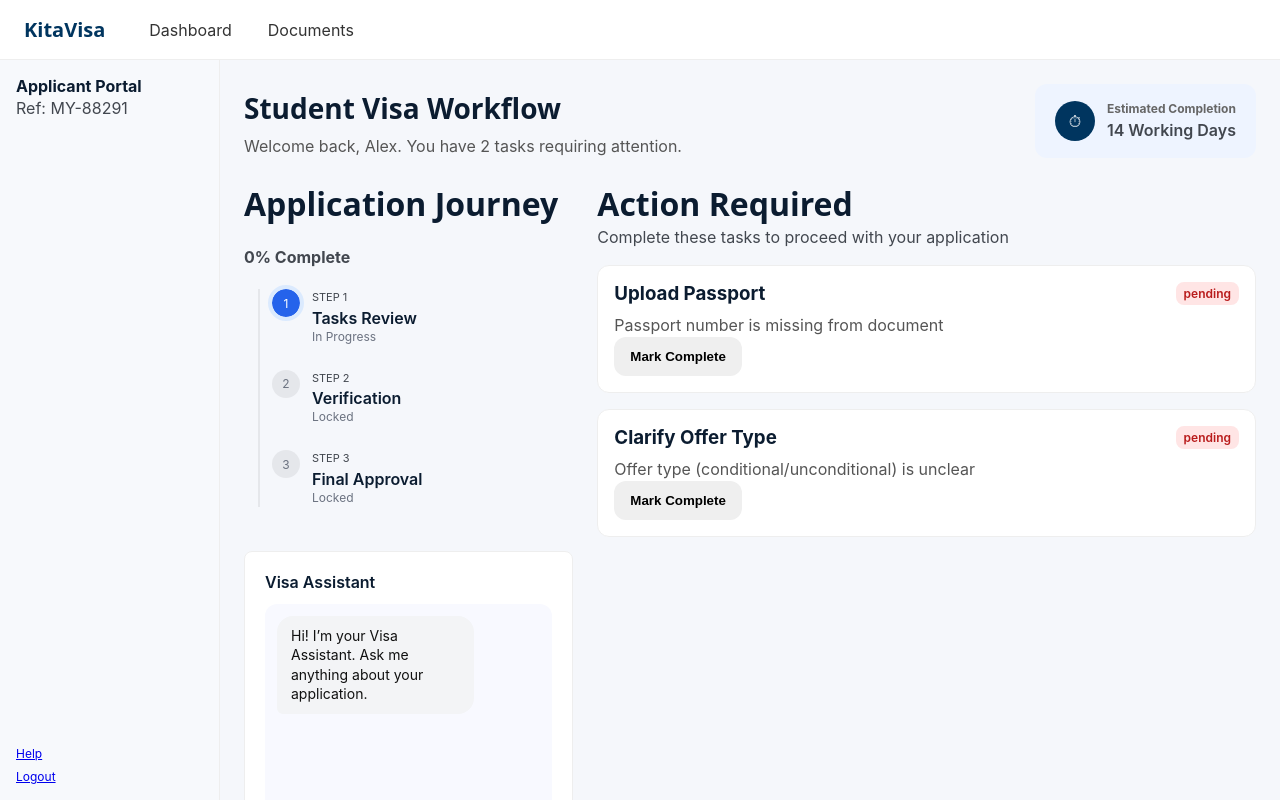
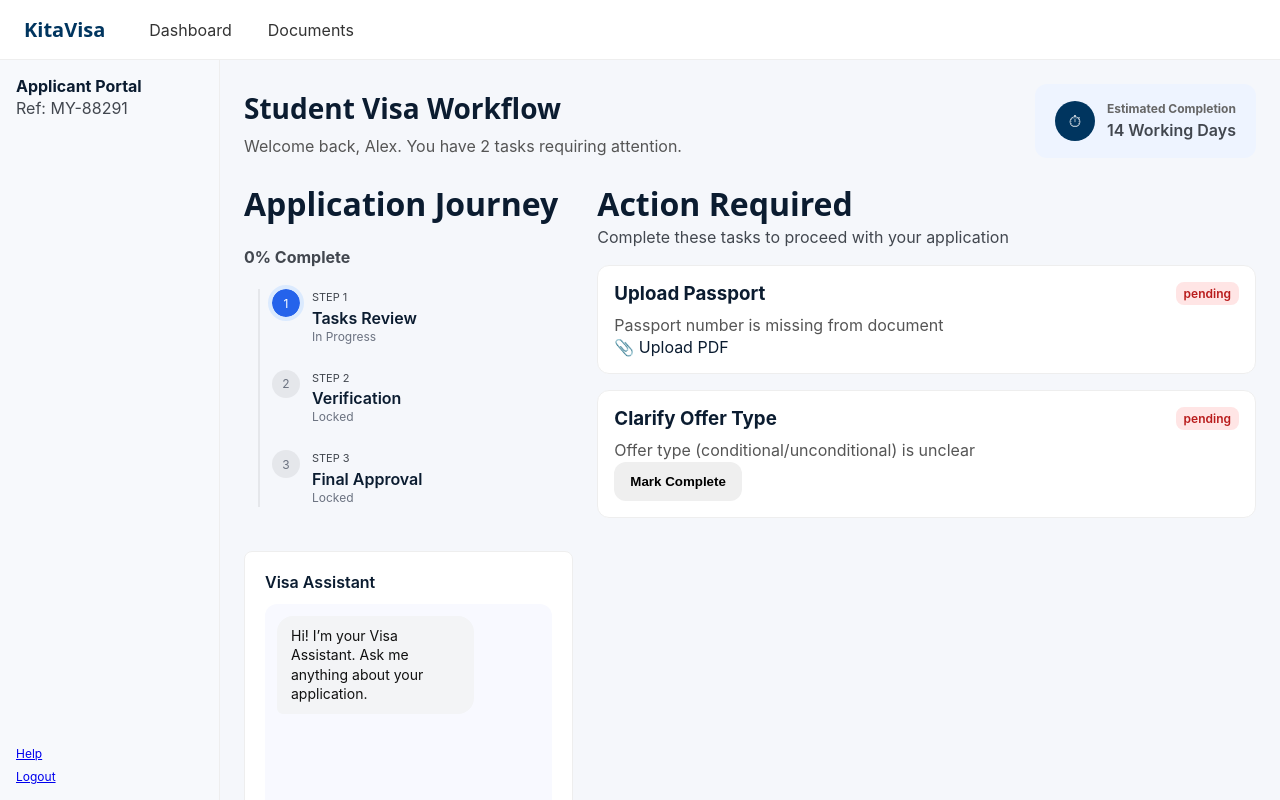
Before and after one commit to ciwahua/kita-visa, a React app in the folder frontend/: page /dashboard in a window 1280 px wide. Built offline with nearby package versions, Linux system fonts and the light colour scheme; the HTML template or start-up script is replaced by a standard one.

Commit message:
documents upload + extraction

```diff
--- a/frontend/src/components/dashboard/TaskCard.jsx
+++ b/frontend/src/components/dashboard/TaskCard.jsx
@@ -1,22 +1,99 @@
-import React from "react";
+import React, { useState } from "react";
+import { useNavigate } from "react-router-dom";
 import "../../styles/dashboard.css";
 
-export default function TaskCard({ tasks, gaps, setGaps }) {
+// Tasks that require file upload based on their linkedGap field
+const UPLOAD_REQUIRED_FIELDS = [
+  "passportNumber",
+  "admissionLetter",
+  "financialProof",
+  "accommodationProof",
+  "employmentOffer",
+  "workContract",
+  "companyDetails",
+  "employerDetails",
+  "workPermit",
+  "proofOfRelationship",
+  "sponsorVisa",
+  "returnTicket",
+  "healthInsurance",
+  "otherDocuments"
+];
+
+export default function TaskCard({ tasks, gaps, setGaps, visaType, input }) {
+  const navigate = useNavigate();
+  const [uploadingId, setUploadingId] = useState(null);
+  const [uploadErrors, setUploadErrors] = useState({});
+  const [uploadedDocs, setUploadedDocs] = useState({});
 
   const handleComplete = (id) => {
-    // Find the task and its linked gap
     const task = tasks.find((t) => t.id === id);
     if (!task) return;
-
-    // Update the corresponding gap as resolved
     const updatedGaps = gaps.map((gap) =>
-      gap.field === task.linkedGap
-        ? { ...gap, status: "completed" }
-        : gap
+      gap.field === task.linkedGap ? { ...gap, status: "completed" } : gap
     );
-
     setGaps(updatedGaps);
   };
+
+  const handleFileUpload = async (taskId, file) => {
+    if (!file) return;
+
+    setUploadingId(taskId);
+    setUploadErrors((prev) => ({ ...prev, [taskId]: null }));
+
+    try {
+      const formData = new FormData();
+      formData.append("files", file);
+      formData.append("input", input || "visa application");
+      formData.append("sessionId", "session" + Date.now());
+
+      const res = await fetch("http://localhost:3001/api/validate-documents", {
+        method: "POST",
+        body: formData,
+      });
+
+      const data = await res.json();
+
+      if (!res.ok) {
+        setUploadErrors((prev) => ({
+          ...prev,
+          [taskId]: data.errors?.[0] || "Upload failed",
+        }));
+        return;
+      }
+
+      // Store validated file info
+      setUploadedDocs((prev) => ({
+        ...prev,
+        [taskId]: data.validatedFiles,
+      }));
+
+      // Mark task as completed
+      handleComplete(taskId);
+
+    } catch (err) {
+      setUploadErrors((prev) => ({
+        ...prev,
+        [taskId]: "Upload failed. Please try again.",
+      }));
+    } finally {
+      setUploadingId(null);
+    }
+  };
+
+  const handleViewDocuments = () => {
+    const allUploadedFiles = Object.values(uploadedDocs).flat();
+    navigate("/documents", {
+      state: {
+        gaps,
+        uploadedFiles: allUploadedFiles,
+        input: input || "",
+        visaType: visaType || "Unknown",
+      },
+    });
+  };
+
+  const hasUploads = Object.keys(uploadedDocs).length > 0;
 
   if (!tasks || tasks.length === 0) {
     return <p>No tasks 🎉</p>;
@@ -24,57 +101,57 @@ export default function TaskCard({ tasks, gaps, setGaps }) {
 
   return (
     <div className="task-list">
+      {hasUploads && (
+        <button
+          onClick={handleViewDocuments}
+          className="task-button"
+          style={{ marginBottom: "16px", backgroundColor: "#2563eb", color: "white" }}
+        >
+          View Extracted Documents →
+        </button>
+      )}
+
       {tasks.map((task) => {
+        const requiresUpload = UPLOAD_REQUIRED_FIELDS.includes(task.linkedGap);
+        const isUploading = uploadingId === task.id;
+        const uploadError = uploadErrors[task.id];
+        const uploadedFile = uploadedDocs[task.id];
 
         return (
           <div key={task.id} className="task-card">
-
             <div className="task-header">
               <h3>{task.title}</h3>
-
-              <span
-                className={
-                  task.status === "completed"
-                    ? "status-done"
-                    : "status-pending"
-                }
-              >
+              <span className={task.status === "completed" ? "status-done" : "status-pending"}>
                 {task.status}
               </span>
             </div>
+            <p className="task-message">{task.description}</p>
 
-            <p className="task-message">
-              {task.description}
-            </p>
+            {task.status !== "completed" && (
+              <div className="task-action" style={{ display: "flex", gap: "8px", alignItems: "center", flexWrap: "wrap" }}>
 
-            {/* Action Button */}
-            {/* ACTION AREA */}
-            {task.status !== "completed" && (
-              <div className="task-action">
-
-                {/* TYPE: UPLOAD */}
-                {task.type === "upload" && (
-                  <button className="task-button">
-                    Upload File
-                  </button>
+                {/* UPLOAD BUTTON for relevant tasks */}
+                {requiresUpload && (
+                  <>
+                    <input
+                      type="file"
+                      accept=".pdf"
+                      id={`file-${task.id}`}
+                      style={{ display: "none" }}
+                      onChange={(e) => handleFileUpload(task.id, e.target.files[0])}
+                    />
+                    <label
+                      htmlFor={`file-${task.id}`}
+                      className="task-button"
+                      style={{ cursor: isUploading ? "not-allowed" : "pointer", opacity: isUploading ? 0.6 : 1 }}
+                    >
+                      {isUploading ? "Uploading..." : "📎 Upload PDF"}
+                    </label>
+                  </>
                 )}
 
-                {/* TYPE: INPUT */}
-                {task.type === "input" && (
-                  <div>
-                    <input
-                      type="text"
-                      placeholder="Enter response..."
-                      className="task-input"
-                    />
-                    <button className="task-button">
-                      Submit
-                    </button>
-                  </div>
-                )}
-
-                {/* DEFAULT ACTION */}
-                {!task.type && (
+                {/* MARK COMPLETE for non-upload tasks */}
+                {!requiresUpload && (
                   <button
                     onClick={() => handleComplete(task.id)}
                     className="task-button"
@@ -83,9 +160,18 @@ export default function TaskCard({ tasks, gaps, setGaps }) {
                   </button>
                 )}
 
+                {uploadError && (
+                  <span style={{ color: "red", fontSize: "0.85em" }}>{uploadError}</span>
+                )}
               </div>
             )}
 
+            {/* Show uploaded file name */}
+            {uploadedFile && (
+              <p style={{ fontSize: "0.85em", color: "green", marginTop: "6px" }}>
+                ✅ {uploadedFile[0]?.fileName} uploaded
+              </p>
+            )}
           </div>
         );
       })}
--- a/frontend/src/pages/Dashboard.jsx
+++ b/frontend/src/pages/Dashboard.jsx
@@ -15,28 +15,36 @@ import { analyzeTextGapsWithAI } from "../services/aiService";
 // =====================
 // Helpers (task engine)
 // =====================
-const generateTaskTitle = (field, gapData) => {
-  if (gapData?.title) return gapData.title;
-
-  switch (field) {
-    case "passportNumber":
-      return "Upload Passport";
-    case "offerType":
-      return "Clarify Offer Type";
-    default:
-      return `Resolve ${field}`;
-  }
+const generateTaskTitle = (field) => {
+  const titles = {
+    passportNumber:      "Upload Passport",
+    admissionLetter:     "Upload Admission Letter",
+    financialProof:      "Upload Financial Proof",
+    accommodationProof:  "Upload Accommodation Proof",
+    employmentOffer:     "Upload Employment Offer Letter",
+    workContract:        "Upload Work Contract",
+    companyDetails:      "Upload Company Registration",
+    employerDetails:     "Upload Employer Details",
+    workPermit:          "Upload Work Permit",
+    proofOfRelationship: "Upload Proof of Relationship",
+    sponsorVisa:         "Upload Sponsor's Visa",
+    returnTicket:        "Upload Return Ticket",
+    healthInsurance:     "Upload Health Insurance",
+    offerType:           "Clarify Offer Type",
+    otherDocuments:      "Upload Supporting Document"
+  };
+  return titles[field] || `Upload ${field}`;
 };
 
 const generateTasksFromGaps = (gaps = []) => {
   if (!Array.isArray(gaps)) return [];
-
   return gaps.map((gap, index) => ({
     id: `T${index + 1}`,
-    title: generateTaskTitle(gap.field, gap),
+    title: generateTaskTitle(gap.field),
     description: gap.message,
     linkedGap: gap.field,
-    status: gap.status || "pending"
+    status: gap.status || "pending",
+    type: gap.field === "offerType" ? "input" : undefined
   }));
 };
 
@@ -111,10 +119,12 @@ export default function Dashboard() {
               </div>
 
               <TaskCard
-                tasks={tasks}
-                gaps={gaps}
-                setGaps={setGaps}
-              />
+              tasks={tasks}
+              gaps={gaps}
+              setGaps={setGaps}
+              visaType={aiData?.recommendation?.[0]}
+              input={aiData?.input}
+            />
 
             </div>
 
--- a/frontend/src/pages/Documents.jsx
+++ b/frontend/src/pages/Documents.jsx
@@ -1,37 +1,40 @@
+import { useLocation, useNavigate } from "react-router-dom";
 import Navbar from "../components/layout/Navbar";
 import Sidebar from "../components/layout/Sidebar";
-import documentData from "../data/documentContract.json";
 import "../styles/documents.css";
 
 export default function Documents() {
-  const { extractedData, confidenceScore, gaps, fileName } = documentData;
+  const { state } = useLocation();
+  const navigate = useNavigate();
+  const uploadedFiles = state?.uploadedFiles || [];
+  const gaps = state?.gaps || [];
+  const visaType = state?.visaType || "Unknown";
 
   return (
     <>
       <Navbar />
-
       <div className="documents-page">
-
-        {/* SAME SIDEBAR */}
         <Sidebar />
-
-        {/* MAIN */}
         <div className="documents-main">
 
           {/* HEADER */}
           <div className="documents-header">
             <div>
-              <h1 className="documents-title">
-                Document Analysis & Gap Detection
-              </h1>
+              <h1 className="documents-title">Document Analysis & Gap Detection</h1>
               <p className="documents-subtitle">
-                Reviewing: {fileName}
+                {uploadedFiles.length > 0
+                  ? `Reviewing ${uploadedFiles.length} document(s) — ${visaType}`
+                  : "No documents uploaded"}
               </p>
             </div>
-
             <div>
-              <button>Save Draft</button>
-              <button style={{ marginLeft: "10px" }}>
+              <button
+                style={{ marginLeft: "10px" }}
+                onClick={() => {
+                  alert("Application submitted successfully!");
+                  navigate("/", { replace: true });
+                }}
+              >
                 Submit Review
               </button>
             </div>
@@ -40,49 +43,57 @@ export default function Documents() {
           {/* SPLIT VIEW */}
           <div className="documents-grid">
 
-            {/* LEFT - DOCUMENT */}
+            {/* LEFT - DOCUMENTS LIST */}
             <div className="document-preview">
-              <h3>{fileName}</h3>
-
-              <div style={{ marginTop: "16px" }}>
-                <p><b>Institution:</b> {extractedData.institution}</p>
-                <p><b>Program:</b> {extractedData.program}</p>
-                <p><b>Visa:</b> {extractedData.visaType}</p>
+              <h3>Uploaded Documents</h3>
+              {uploadedFiles.length === 0 ? (
+                <p style={{ color: "#888", marginTop: "16px" }}>No documents found.</p>
+              ) : (
+                uploadedFiles.map((file, i) => (
+                  <div key={i} style={{ marginTop: "16px", padding: "12px", backgroundColor: "#f9f9f9", borderRadius: "8px", marginBottom: "12px" }}>
+                    <p>📄 <b>{file.fileName}</b></p>
+                    <p><b>Type:</b> {file.documentType || "Unknown"}</p>
+                    <p><b>Uploaded:</b> {file.uploadedAt ? new Date(file.uploadedAt).toLocaleString() : "—"}</p>
                   </div>
+                ))
+              )}
             </div>
 
             {/* RIGHT - PANEL */}
             <div className="document-panel">
 
-              {/* EXTRACTION */}
+              {/* EXTRACTION SUMMARY */}
               <div className="doc-card">
                 <div style={{ display: "flex", justifyContent: "space-between" }}>
                   <h3>System Extraction</h3>
-                  <span className="confidence">
-                    {Math.round(confidenceScore * 100)}%
-                  </span>
+                  <span className="confidence">{visaType}</span>
                 </div>
+                <p style={{ color: "#666", fontSize: "0.9em", marginTop: "8px" }}>
+                  {uploadedFiles.length} document(s) validated
+                </p>
               </div>
 
               {/* GAPS */}
-              {gaps.map((gap, i) => (
+              {gaps.length === 0 ? (
+                <div className="doc-card">
+                  <p>✅ No gaps detected.</p>
+                </div>
+              ) : (
+                gaps.map((gap, i) => (
                   <div
                     key={i}
-                  className={`doc-card ${
-                    gap.severity === "critical"
-                      ? "gap-critical"
-                      : "gap-medium"
-                  }`}
+                    className={`doc-card ${gap.severity === "high" ? "gap-critical" : "gap-medium"}`}
                   >
                     <h4>{gap.field}</h4>
                     <p>{gap.message}</p>
+                    <span style={{ fontSize: "0.8em", color: "#888" }}>
+                      Severity: {gap.severity} · Status: {gap.status}
+                    </span>
                   </div>
-              ))}
-
+                ))
+              )}
             </div>
-
           </div>
-
         </div>
       </div>
     </>
--- a/frontend/src/pages/LandingPage.jsx
+++ b/frontend/src/pages/LandingPage.jsx
@@ -169,8 +169,6 @@ export default function LandingPage() {
         <nav className="nav-links">
             <Link to="/dashboard">Dashboard</Link>
             <Link to="/documents">Documents</Link>
-            <Link to="/applications">Applications</Link>
-            <Link to="/support">Support</Link>
         </nav>
       </header>
 
```
Also changed, not shown: 1 other file (tests, documents, lock files or other folders). Lines whose indentation alone changed are shown as unchanged.
